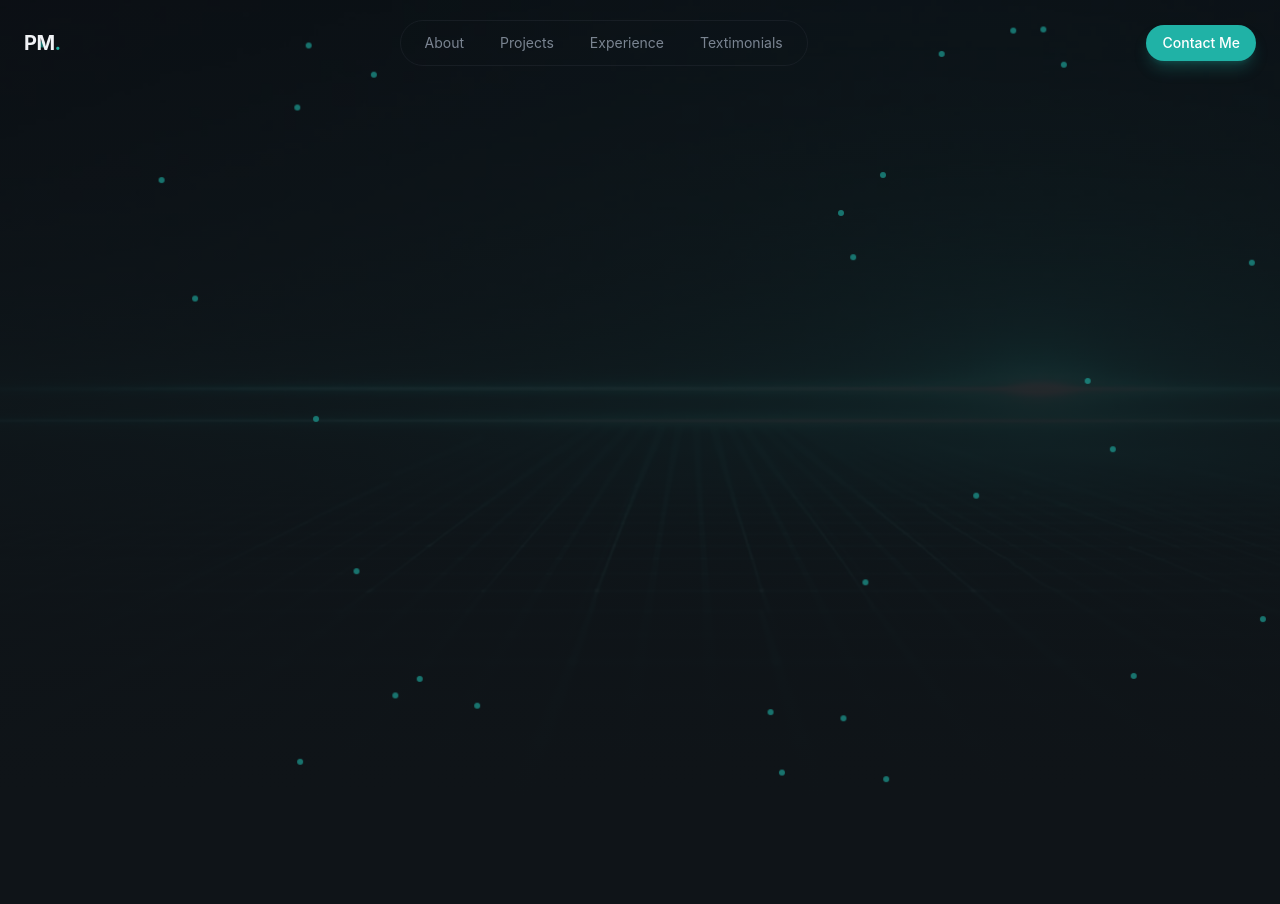
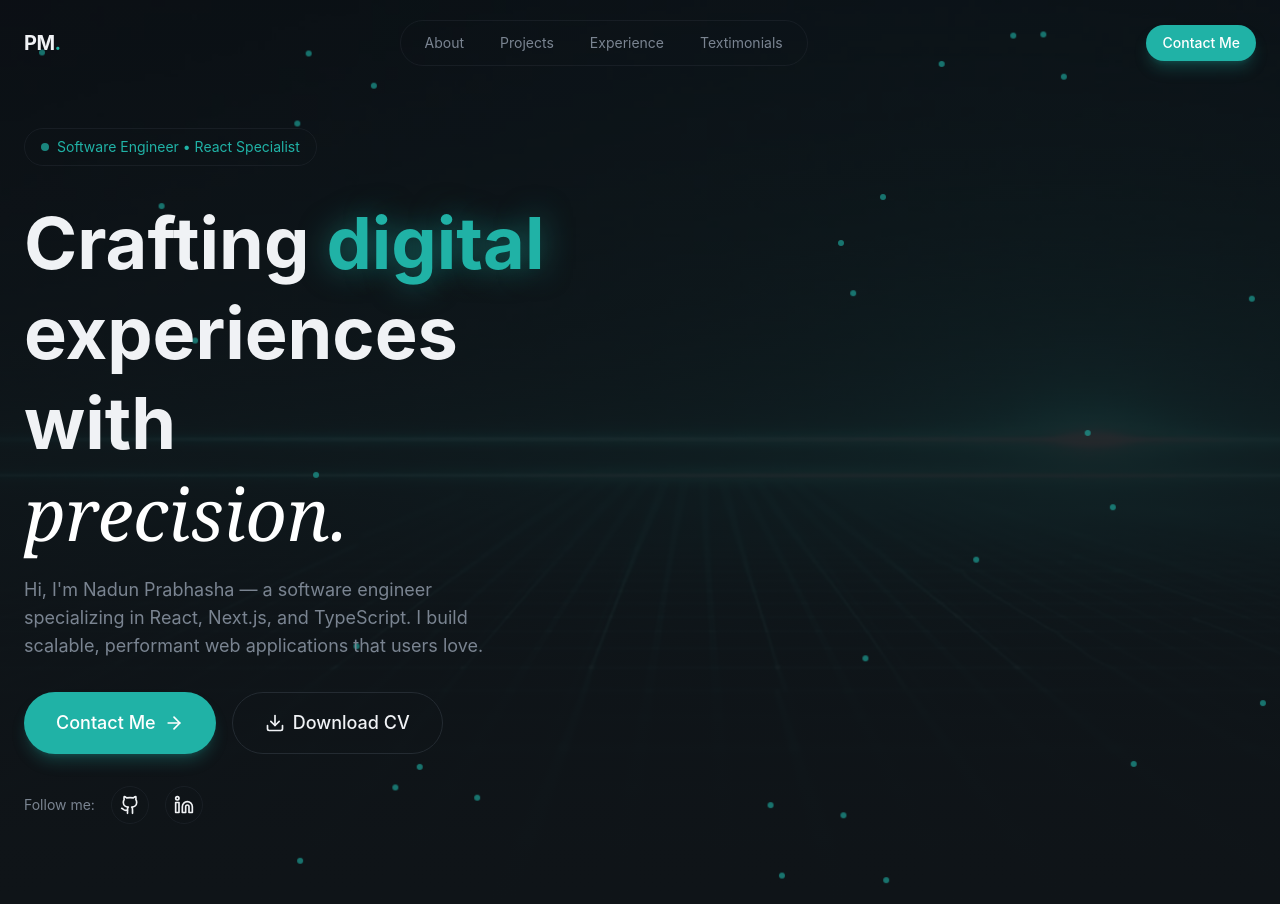
Before and after one commit to NadunPrabhasha/MY-PERSONAL-PORTFOLIO, a React (Vite) app: page / in a window 1280 px wide. Before the commit the page ends 800 px from the top, so only its background shows below. Built offline with nearby package versions, Linux system fonts and the light colour scheme.

Commit message:
Add AnimatedBorderButton component and enhance Hero section with new content and animations

```diff
--- /dev/null
+++ b/src/components/AnimatedBorderButton.jsx
@@ -0,0 +1,40 @@
+
+
+function AnimatedBorderButton({ children }) {
+    return (
+        <button
+            className="relative bg-transparent border border-border
+        text-foreground hover:border-primary/50 transition-all
+        duration-1000 focus:outline-none focus-visible:ring-2
+        focus-visible:ring-primary focus-visible:ring-offset-2
+        disabled:opacity-50 disabled:cursor-not-allowed group
+        px-8 py-4 text-lg font-medium rounded-full overflow-visible
+        animated-border"
+        >
+            {/* Animated SVG Border */}
+            <svg
+                className="absolute left-0 top-0 w-full h-full pointer-events-none download-cv-border"
+                viewBox="0 0 200 60"
+                preserveAspectRatio="none"
+                style={{ overflow: "visible" }}
+            >
+                <path
+                    d="M 30,1 A 29,29 0 0 0 1,30 L 1,30 A 29,29 0 0 0 30,59 L 170,59 A 29,29 0 0 0 199,30 L 199,30 A 29,29 0 0 0 170,1 Z"
+                    fill="none"
+                    stroke="var(--color-primary)"
+                    strokeWidth="2"
+                    strokeDasharray="400 550"
+                    strokeDashoffset="400"
+                    strokeLinecap="round"
+                    strokeLinejoin="round"
+                    className="animated-border-path"
+                />
+            </svg>
+            <span className="relative z-10 flex items-center justify-center gap-2">
+                {children}
+            </span>
+        </button>
+    )
+}
+
+export default AnimatedBorderButton
--- a/src/index.css
+++ b/src/index.css
@@ -51,6 +51,11 @@
     backdrop-filter: blur(24px);
     border: 1px solid color-mix(in srgb, var(--color-border) 60%, transparent);
   }
+
+  .glow-text {
+    text-shadow: 0 0 30px color-mix(in srgb, var(--color-primary) 50%, transparent);
+  }
+
 }
 
 @layer utilities {
@@ -68,17 +73,21 @@
     }
   }
 
-   @keyframes slow-drift {
+  @keyframes slow-drift {
+
     0%,
     100% {
       transform: translate(0, 0);
     }
+
     25% {
       transform: translate(20px, -30px);
     }
+
     50% {
       transform: translate(-15px, -20px);
     }
+
     75% {
       transform: translate(30px, 10px);
     }
@@ -87,4 +96,52 @@
   .animate-fade-in {
     animation: fade-in 0.8s ease-out both;
   }
+
+  .animation-delay-100 {
+    animation-delay: 100ms;
+  }
+
+  .animation-delay-200 {
+    animation-delay: 200ms;
+  }
+
+  .animation-delay-300 {
+    animation-delay: 300ms;
+  }
+
+  .animation-delay-400 {
+    animation-delay: 400ms;
+  }
+
+  .animation-delay-500 {
+    animation-delay: 500ms;
+  }
+
+  .animation-delay-600 {
+    animation-delay: 600ms;
+  }
+
+  .animation-delay-800 {
+    animation-delay: 800ms;
+  }
+
+  @keyframes animated-border {
+    0% {
+      stroke-dashoffset: 400;
+    }
+
+    100% {
+      stroke-dashoffset: -550;
+    }
+  }
+
+  .group:hover .animated-border-path {
+    animation: animated-border 1.5s linear infinite;
+  }
+
+  .animated-border:hover {
+    background-color: color-mix(in srgb, #26c4b8 15%, transparent);
+    backdrop-filter: blur(16px);
+    box-shadow: 0 0 20px color-mix(in srgb, #26c4b8 20%, transparent);
+  }
 }
--- a/src/sections/Hero.jsx
+++ b/src/sections/Hero.jsx
@@ -1,3 +1,6 @@
+import { ArrowRight, Download, Github, Linkedin } from "lucide-react"
+import Button from "../components/Button"
+import AnimatedBorderButton from "../components/AnimatedBorderButton"
 
 
 function Hero() {
@@ -30,6 +33,74 @@
         ))}
       </div>
 
+      {/* Content */}
+
+      <div className="container mx-auto px-6 pt-32 pb-20 relative z-10">
+        <div className="grid lg:grid-cols-2 gap-12 items-center">
+
+          {/* Left Column - Text Content */}
+
+          <div className="space-y-8">
+            <div className="animate-fade-in">
+              <span className="inline-flex items-center gap-2 px-4 py-2 rounded-full glass text-sm text-primary">
+                <span className="w-2 h-2 bg-primary rounded-full animate-pulse" />
+                Software Engineer • React Specialist
+              </span>
+            </div>
+
+            {/* Headline */}
+            <div className="space-y-4">
+              <h1 className="text-5xl md:text-6xl lg:text-7xl font-bold leading-tight animate-fade-in animation-delay-100">
+                Crafting <span className="text-primary glow-text">digital</span>
+                <br />
+                experiences with
+                <br />
+                <span className="font-serif italic font-normal text-white">
+                  precision.
+                </span>
+              </h1>
+              <p className="text-lg text-muted-foreground max-w-lg animate-fade-in animation-delay-200">
+                Hi, I'm Nadun Prabhasha — a software engineer specializing in
+                React, Next.js, and TypeScript. I build scalable, performant web
+                applications that users love.
+              </p>
+            </div>
+
+            {/* CTAs */}
+            <div className="flex flex-wrap gap-4 animate-fade-in animation-delay-300">
+              <Button size="lg">
+                Contact Me <ArrowRight className="w-5 h-5" />
+              </Button>
+              <AnimatedBorderButton>
+                <Download className="w-5 h-5" />
+                Download CV
+              </AnimatedBorderButton>
+            </div>
+
+            {/* Social Links */}
+            <div className="flex items-center gap-4 animate-fade-in animation-delay-400">
+              <span className="text-sm text-muted-foreground">Follow me: </span>
+              {[
+                { icon: Github, href: "#" },
+                { icon: Linkedin, href: "#" },
+
+              ].map((social, idx) => (
+                <a
+                  key={idx}
+                  href={social.href}
+                  className="p-2 rounded-full glass hover:bg-primary/10 hover:text-primary transition-all duration-300"
+                >
+                  {<social.icon className="w-5 h-5" />}
+                </a>
+              ))}
+            </div>
+
+          </div>
+        </div>
+
+
+      </div>
+
     </section>
   )
 }
```
